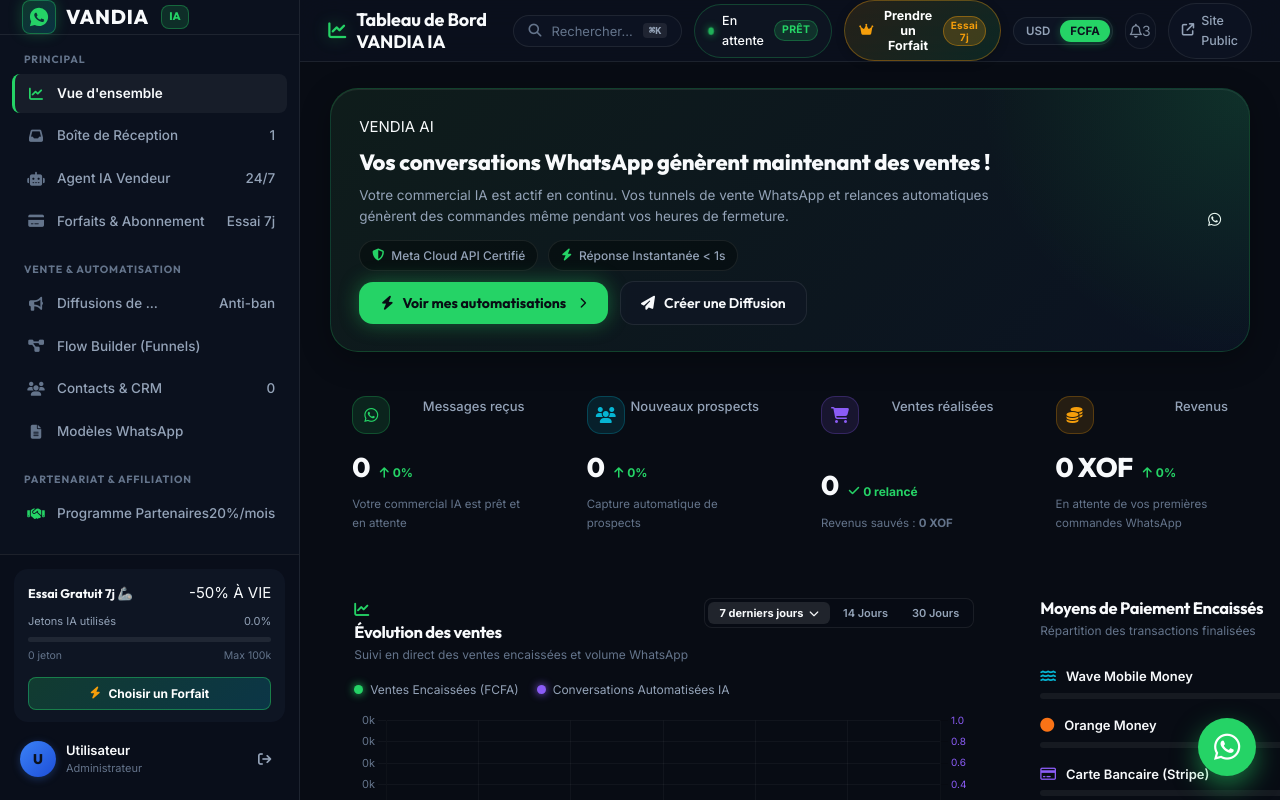
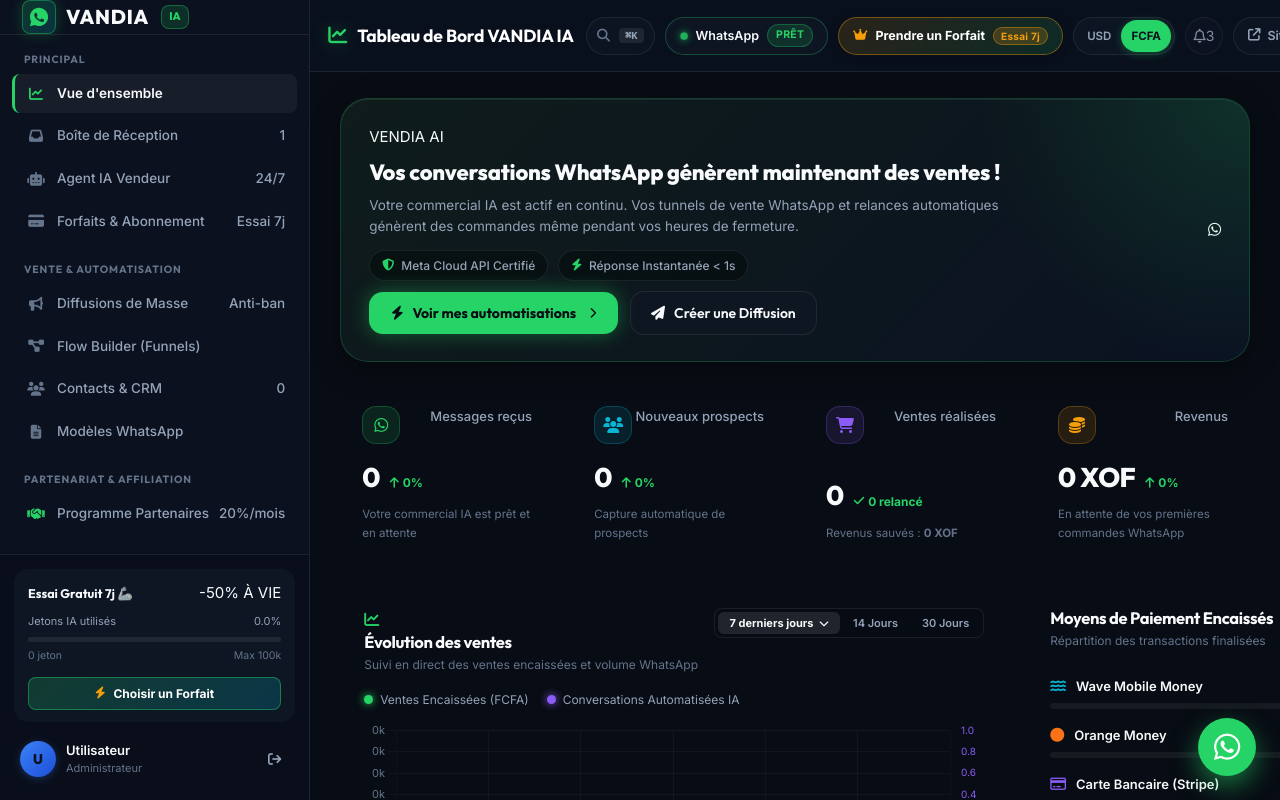
Before and after one commit to gnitessowedeou/kamala-jeanne, a plain HTML site: page dashboard.html in a window 1280 px wide. Drawn offline with nearby package versions, Linux system fonts and the light colour scheme.

Commit message:
fix: harmoniser l alignement et le design professionnel de l en-tete du tableau de bord

```diff
--- a/css/dashboard.css
+++ b/css/dashboard.css
@@ -148,12 +148,26 @@
   text-decoration: none;
   transition: all var(--transition-fast);
   border-left: 3px solid transparent;
+  gap: 10px;
 }
 
 .nav-item-left {
   display: flex;
   align-items: center;
   gap: 12px;
+  min-width: 0;
+  flex: 1;
+}
+
+.nav-item-left span {
+  white-space: nowrap;
+  overflow: hidden;
+  text-overflow: ellipsis;
+}
+
+.nav-item-link .badge {
+  flex-shrink: 0;
+  margin-left: auto;
 }
 
 .nav-item-icon {
@@ -162,6 +176,7 @@
   text-align: center;
   color: var(--text-muted);
   transition: color var(--transition-fast);
+  flex-shrink: 0;
 }
 
 .nav-item-link:hover {
@@ -341,23 +356,26 @@
 
 /* Sticky Header */
 .top-header {
-  height: var(--header-height);
-  min-height: var(--header-height);
-  padding: 0 28px;
-  background: rgba(11, 17, 30, 0.85);
+  height: 72px;
+  min-height: 72px;
+  padding: 0 26px;
+  background: rgba(11, 17, 30, 0.9);
   backdrop-filter: blur(20px);
   -webkit-backdrop-filter: blur(20px);
   border-bottom: 1px solid var(--border-subtle);
   display: flex;
   align-items: center;
   justify-content: space-between;
+  gap: 16px;
   z-index: 50;
 }
 
 .header-left {
   display: flex;
   align-items: center;
-  gap: 14px;
+  gap: 12px;
+  min-width: 0;
+  flex-shrink: 0;
 }
 
 .mobile-menu-btn {
@@ -578,45 +596,58 @@
   display: flex;
   align-items: center;
   gap: 10px;
+  min-width: 0;
+  flex-shrink: 0;
 }
 
 .header-brand-icon {
-  font-size: 18px;
+  font-size: 19px;
   color: var(--whatsapp-green);
   filter: drop-shadow(0 0 8px rgba(37, 211, 102, 0.4));
+  flex-shrink: 0;
 }
 
 .header-title {
   font-family: var(--font-heading);
-  font-size: 18px;
+  font-size: 17.5px;
   font-weight: 700;
   letter-spacing: -0.01em;
+  color: #ffffff;
+  margin: 0;
+  white-space: nowrap;
+  line-height: 1.2;
 }
 
 .header-right {
   display: flex;
   align-items: center;
-  gap: 12px;
+  gap: 10px;
+  margin-left: auto;
+  flex-shrink: 0;
 }
 
 /* Search Box */
 .header-search-btn {
-  display: flex;
-  align-items: center;
-  gap: 10px;
-  background: rgba(16, 23, 38, 0.6);
+  display: inline-flex;
+  align-items: center;
+  gap: 9px;
+  height: 38px;
+  background: rgba(16, 23, 38, 0.65);
   border: 1px solid var(--border-subtle);
-  padding: 7px 14px;
+  padding: 0 14px;
   border-radius: var(--radius-full);
   color: var(--text-muted);
   font-size: 13px;
+  white-space: nowrap;
+  flex-shrink: 0;
+  cursor: pointer;
   transition: all var(--transition-fast);
 }
 
 .header-search-btn:hover {
   border-color: rgba(255, 255, 255, 0.2);
   color: var(--text-secondary);
-  background: rgba(22, 33, 54, 0.8);
+  background: rgba(22, 33, 54, 0.85);
 }
 
 .header-search-shortcut {
@@ -630,16 +661,19 @@
 
 /* Status Pill */
 .status-connected-pill {
-  display: flex;
+  display: inline-flex;
   align-items: center;
   gap: 8px;
+  height: 38px;
   background: rgba(16, 23, 38, 0.7);
-  border: 1px solid rgba(37, 211, 102, 0.25);
-  padding: 6px 13px;
+  border: 1px solid rgba(37, 211, 102, 0.3);
+  padding: 0 14px;
   border-radius: var(--radius-full);
   font-size: 12.5px;
-  font-weight: 500;
+  font-weight: 600;
   color: var(--text-primary);
+  white-space: nowrap;
+  flex-shrink: 0;
 }
 
 .status-dot-pulse {
@@ -649,6 +683,7 @@
   background: var(--whatsapp-green);
   box-shadow: 0 0 8px var(--whatsapp-green);
   animation: pulse-dot 1.8s infinite;
+  flex-shrink: 0;
 }
 
 @keyframes pulse-dot {
@@ -659,20 +694,30 @@
 
 /* Currency Switcher */
 .currency-switcher {
-  display: flex;
+  display: inline-flex;
+  align-items: center;
+  height: 38px;
   background: rgba(16, 23, 38, 0.8);
   border: 1px solid var(--border-subtle);
   border-radius: var(--radius-full);
-  padding: 2px;
+  padding: 3px;
+  flex-shrink: 0;
 }
 
 .currency-btn {
-  padding: 4px 10px;
+  height: 32px;
+  padding: 0 10px;
+  display: inline-flex;
+  align-items: center;
+  justify-content: center;
   font-size: 11.5px;
   font-weight: 600;
   border-radius: var(--radius-full);
   color: var(--text-secondary);
   transition: all var(--transition-fast);
+  border: none;
+  background: transparent;
+  cursor: pointer;
 }
 
 .currency-btn.active {
@@ -687,32 +732,36 @@
   background: rgba(37, 211, 102, 0.15);
   color: var(--whatsapp-green);
   border: 1px solid rgba(37, 211, 102, 0.3);
-  padding: 1px 7px;
+  padding: 2px 8px;
   border-radius: var(--radius-full);
   font-size: 10.5px;
   font-weight: 700;
   letter-spacing: 0.3px;
   text-transform: uppercase;
+  flex-shrink: 0;
 }
 
 /* Header Action Buttons */
 .header-icon-btn {
   position: relative;
-  width: 36px;
-  height: 36px;
+  width: 38px;
+  height: 38px;
   border-radius: var(--radius-full);
-  background: rgba(16, 23, 38, 0.6);
+  background: rgba(16, 23, 38, 0.65);
   border: 1px solid var(--border-subtle);
-  display: flex;
+  display: inline-flex;
   align-items: center;
   justify-content: center;
   color: var(--text-secondary);
+  flex-shrink: 0;
+  cursor: pointer;
   transition: all var(--transition-fast);
 }
 
 .header-icon-btn:hover {
   color: var(--text-primary);
   background: rgba(255, 255, 255, 0.08);
+  border-color: rgba(255, 255, 255, 0.15);
 }
 
 .notification-badge-dot {
@@ -727,21 +776,27 @@
 }
 
 .header-link-btn {
-  display: flex;
+  display: inline-flex;
   align-items: center;
   gap: 7px;
-  padding: 7px 13px;
+  height: 38px;
+  padding: 0 14px;
   border-radius: var(--radius-full);
-  background: rgba(16, 23, 38, 0.6);
+  background: rgba(16, 23, 38, 0.65);
   border: 1px solid var(--border-subtle);
   font-size: 12.5px;
-  font-weight: 500;
+  font-weight: 600;
   color: var(--text-secondary);
+  white-space: nowrap;
+  flex-shrink: 0;
+  text-decoration: none;
+  cursor: pointer;
   transition: all var(--transition-fast);
 }
 
 .header-link-btn:hover {
   background: rgba(255, 255, 255, 0.08);
+  border-color: rgba(255, 255, 255, 0.15);
   color: var(--text-primary);
 }
 
@@ -3170,13 +3225,16 @@
   display: inline-flex;
   align-items: center;
   gap: 8px;
-  background: linear-gradient(135deg, rgba(245, 158, 11, 0.12), rgba(37, 211, 102, 0.12));
-  border: 1px solid rgba(245, 158, 11, 0.35);
+  height: 38px;
+  background: linear-gradient(135deg, rgba(245, 158, 11, 0.14), rgba(37, 211, 102, 0.14));
+  border: 1px solid rgba(245, 158, 11, 0.4);
   color: #ffffff;
-  padding: 7px 14px;
-  border-radius: 999px;
+  padding: 0 14px;
+  border-radius: var(--radius-full);
   font-size: 12.5px;
   font-weight: 700;
+  white-space: nowrap;
+  flex-shrink: 0;
   cursor: pointer;
   transition: all 0.25s ease;
   user-select: none;
@@ -3981,3 +4039,37 @@
     justify-content: center;
   }
 }
+
+/* Responsive adjustments for laptop screens (1024px - 1400px) ensuring header is perfectly aligned and never wraps */
+@media (max-width: 1400px) {
+  .top-header {
+    padding: 0 18px;
+    gap: 12px;
+  }
+  .header-search-btn span {
+    display: none;
+  }
+  .header-search-btn {
+    padding: 0 10px;
+  }
+}
+
+@media (max-width: 1250px) {
+  .header-link-btn span {
+    display: none;
+  }
+  .header-link-btn {
+    padding: 0 11px;
+  }
+  .status-connected-pill #header-connected-num {
+    max-width: 120px;
+    overflow: hidden;
+    text-overflow: ellipsis;
+  }
+}
+
+@media (max-width: 1120px) {
+  .status-connected-pill .status-badge-mini {
+    display: none;
+  }
+}
--- a/dashboard.html
+++ b/dashboard.html
@@ -128,7 +128,7 @@
               </a>
             </li>
             <li>
-              <a href="#billing" class="nav-item-link" data-view="billing" data-title="Mon Forfait & Abonnement">
+              <a href="#billing" class="nav-item-link" data-view="billing" data-title="Forfaits & Abonnement">
                 <div class="nav-item-left">
                   <i class="fa-solid fa-credit-card nav-item-icon"></i>
                   <span>Forfaits &amp; Abonnement</span>
@@ -144,10 +144,10 @@
           <div class="nav-section-title">VENTE & AUTOMATISATION</div>
           <ul class="nav-list">
             <li>
-              <a href="#broadcast" class="nav-item-link" data-view="broadcast" data-title="Diffusions WhatsApp de Masse">
+              <a href="#broadcast" class="nav-item-link" data-view="broadcast" data-title="Diffusions de Masse">
                 <div class="nav-item-left">
                   <i class="fa-solid fa-bullhorn nav-item-icon"></i>
-                  <span>Diffusions de ...</span>
+                  <span>Diffusions de Masse</span>
                 </div>
                 <span class="badge badge-amber">Anti-ban</span>
               </a>
@@ -185,7 +185,7 @@
           <div class="nav-section-title">PARTENARIAT &amp; AFFILIATION</div>
           <ul class="nav-list">
             <li>
-              <a href="#affiliate" class="nav-item-link" data-view="affiliate" data-title="Programme Partenaires (20% par mois)">
+              <a href="#affiliate" class="nav-item-link" data-view="affiliate" data-title="Programme Partenaires">
                 <div class="nav-item-left">
                   <i class="fa-solid fa-handshake nav-item-icon" style="color: var(--whatsapp-green);"></i>
                   <span>Programme Partenaires</span>
@@ -318,8 +318,8 @@
           <!-- Connected Status Pill (Desktop) -->
           <div class="status-connected-pill" id="header-status-pill" title="WhatsApp Connecté">
             <span class="status-dot-pulse"></span>
-            <span id="header-connected-num">En attente</span>
-            <span class="status-badge-mini">Prêt</span>
+            <span id="header-connected-num">WhatsApp</span>
+            <span class="status-badge-mini" id="header-status-badge">Connecté</span>
           </div>
 
           <!-- Upgrade Plan Button (Desktop & Mobile) -->
--- a/js/auth.js
+++ b/js/auth.js
@@ -536,12 +536,15 @@
       // 3. Header & Sidebar WhatsApp connected number badge
       const headerNum = document.getElementById("header-connected-num");
       const sidebarNum = document.getElementById("sidebar-connected-num");
+      const headerBadge = document.getElementById("header-status-badge");
       if (user.fullPhone && user.fullPhone.trim()) {
-        if (headerNum) headerNum.textContent = `${user.fullPhone} (Connecté)`;
+        if (headerNum) headerNum.textContent = user.fullPhone;
         if (sidebarNum) sidebarNum.textContent = user.fullPhone;
+        if (headerBadge) headerBadge.textContent = "Connecté";
       } else {
-        if (headerNum) headerNum.textContent = "En attente";
+        if (headerNum) headerNum.textContent = "WhatsApp";
         if (sidebarNum) sidebarNum.textContent = "Non lié";
+        if (headerBadge) headerBadge.textContent = "Prêt";
       }
 
       // 4. Settings view display fields
```
